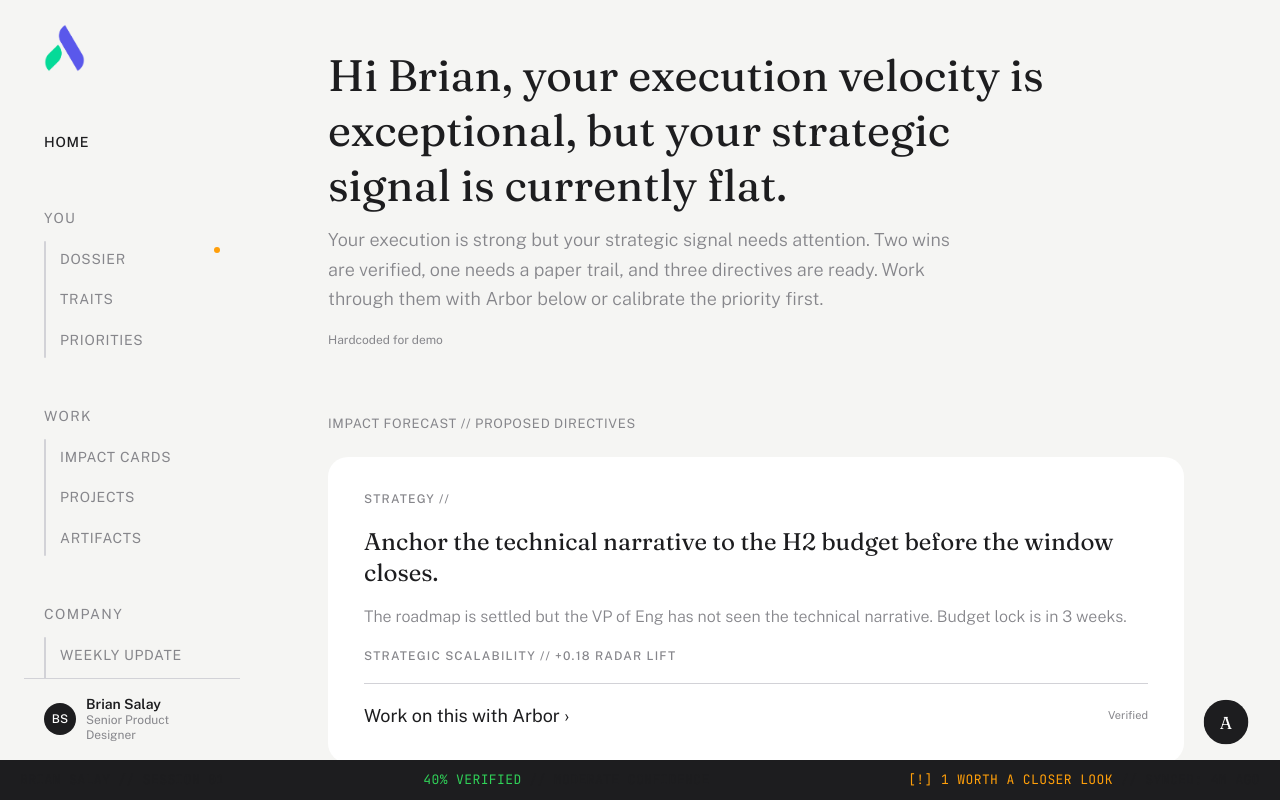
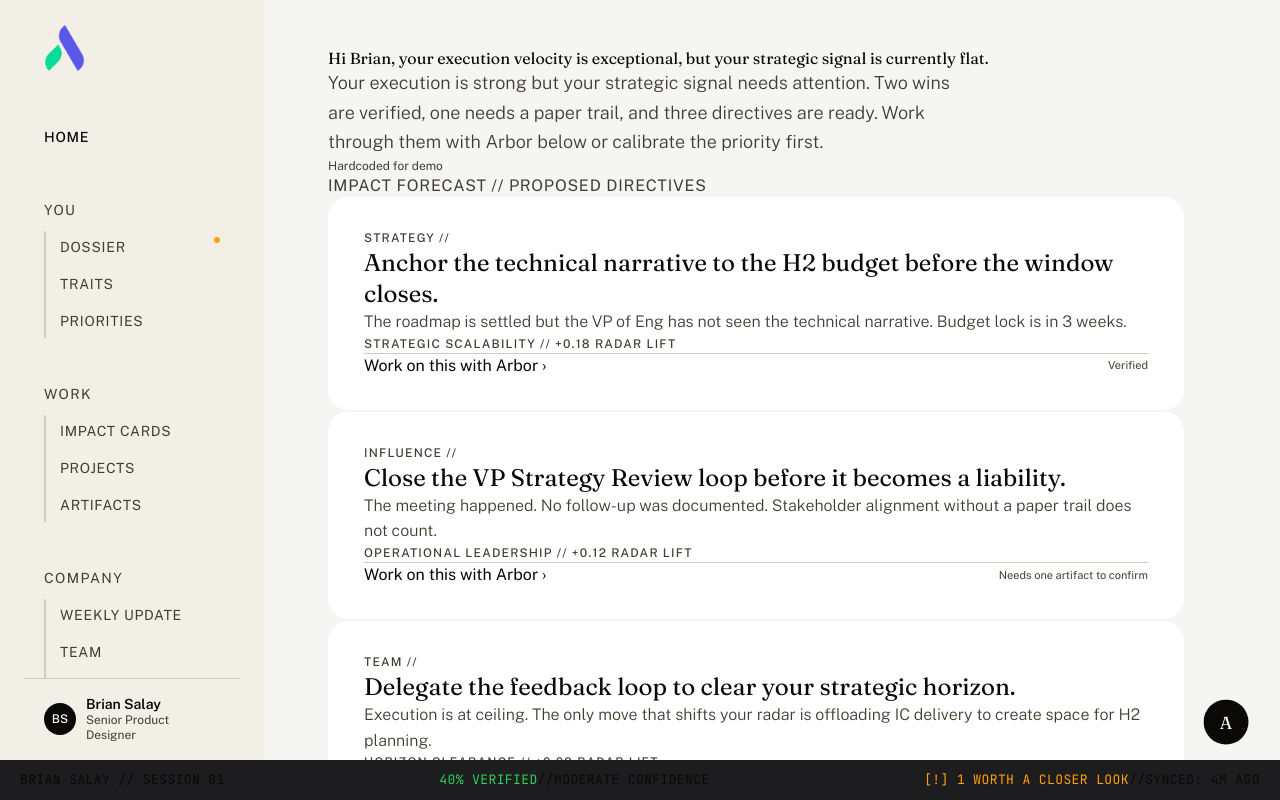
Before and after one commit to briansalayBMS/arborix-playground, a Next.js app: page /home in a window 1280 px wide. Shown: the top 800 px of the page. Built offline with nearby package versions, Linux system fonts and the light colour scheme; no server answers.

Commit message:
Track 1 Step 1.2: replace tokens.css with v0.2.0 four-tier structure (Sienna default, cool buff ink, sharper radii, faster motion)

```diff
--- a/src/styles/tokens.css
+++ b/src/styles/tokens.css
@@ -1,204 +1,214 @@
-/* ==========================================================================
-   ARBORIX DESIGN TOKENS
-   Version 1.1 · April 2026
-   Source of truth: arborix-design-system.md + arborix-grid-system.md
-   ========================================================================== */
+/* ============================================================
+   TIER 1 — PRIMITIVES
+   Raw values. The atomic alphabet of the system.
+   Components and surfaces never reference this tier directly.
+   ============================================================ */
+:root {
+  /* Color — Ink scale (cool buff) */
+  --ink-0:   #ffffff;
+  --ink-50:  #f2efe6;
+  --ink-100: #e6e2d5;
+  --ink-200: #d2ccba;
+  --ink-300: #b0a896;
+  --ink-400: #857d6c;
+  --ink-500: #5e5749;
+  --ink-600: #423d33;
+  --ink-700: #2b2823;
+  --ink-800: #181613;
+  --ink-900: #0a0908;
 
+  /* Color — Sienna (default brand) */
+  --sienna-100: #f4e5d9;
+  --sienna-200: #e5c4a7;
+  --sienna-300: #d19a6e;
+  --sienna-500: #b05030;
+  --sienna-700: #843620;
+  --sienna-800: #5e2516;
+  --sienna-900: #3a150a;
 
-/* --------------------------------------------------------------------------
-   COLORS — Primary palette
-   Three colors only. Color appears only where data is alive.
-   -------------------------------------------------------------------------- */
+  /* Color — Tide (brand option) */
+  --tide-100: #e3eced;
+  --tide-200: #c1d3d6;
+  --tide-300: #95b3b8;
+  --tide-500: #4d7c83;
+  --tide-700: #234b52;
+  --tide-800: #173238;
+  --tide-900: #0c1f23;
 
-:root {
-  --color-primary:    #1D1D1F;
-  --color-blue:       #0071E3;
-  --color-amber:      #FF9F0A;
-  --color-green:      #30D158;
-  --color-red:        #EF4444;
-  --color-conflict:   #EF4444;
-  --color-background: #F5F5F3;
-  --color-surface:    #FFFFFF;
-  --color-secondary:  #86868B;
-  --color-border:     #D2D2D7;
-  --color-track:      #F0F0F0;
-  --color-card:       #FFFFFF;
-  --color-bg:         #F5F5F3;
+  /* Color — Forest (brand option) */
+  --forest-100: #e0e8dc;
+  --forest-200: #bdcdb3;
+  --forest-300: #8da681;
+  --forest-500: #547548;
+  --forest-700: #2e4a25;
+  --forest-800: #1c3014;
+  --forest-900: #0d1c08;
+
+  /* Spacing — base-4 scale */
+  --space-0:  0;
+  --space-1:  0.25rem;
+  --space-2:  0.5rem;
+  --space-3:  0.75rem;
+  --space-4:  1rem;
+  --space-6:  1.5rem;
+  --space-8:  2rem;
+  --space-12: 3rem;
+  --space-16: 4rem;
+  --space-24: 6rem;
+  --space-32: 8rem;
+
+  /* Typography — Families */
+  --font-sans:  "Public Sans", system-ui, sans-serif;
+  --font-serif: "Fraunces", Georgia, serif;
+  --font-mono:  "JetBrains Mono", ui-monospace, monospace;
+
+  /* Typography — Sizes */
+  --text-xs:   0.75rem;
+  --text-sm:   0.875rem;
+  --text-base: 1rem;
+  --text-lg:   1.125rem;
+  --text-xl:   1.375rem;
+  --text-2xl:  1.75rem;
+  --text-3xl:  2.25rem;
+  --text-4xl:  3rem;
+  --text-5xl:  4.5rem;
+
+  /* Typography — Weights */
+  --font-weight-regular:  400;
+  --font-weight-medium:   500;
+  --font-weight-semibold: 600;
+
+  /* Typography — Line heights */
+  --leading-tight:  1.15;
+  --leading-snug:   1.35;
+  --leading-normal: 1.55;
+
+  /* Radius */
+  --radius-none: 0;
+  --radius-sm:   0.25rem;
+  --radius-md:   0.5rem;
+  --radius-lg:   0.875rem;
+  --radius-full: 999px;
+
+  /* Border */
+  --border-thin:   1px;
+  --border-medium: 2px;
+
+  /* Elevation — Shadows */
+  --shadow-sm: 0 1px 2px rgba(14, 13, 11, 0.04);
+  --shadow-md: 0 4px 16px rgba(14, 13, 11, 0.06), 0 1px 2px rgba(14, 13, 11, 0.04);
+  --shadow-lg: 0 12px 40px rgba(14, 13, 11, 0.08), 0 2px 6px rgba(14, 13, 11, 0.04);
+
+  /* Motion — Duration */
+  --duration-quick: 80ms;
+  --duration-base:  180ms;
+
+  /* Motion — Easing */
+  --ease-standard: cubic-bezier(0.3, 0, 0.2, 1);
+
+  /* ============================================================
+     TIER 2 — SEMANTIC (Brand)
+     Active brand is Sienna. Swappable at this layer.
+     ============================================================ */
+
+  --brand-100: var(--sienna-100);
+  --brand-300: var(--sienna-300);
+  --brand-500: var(--sienna-500);
+  --brand-700: var(--sienna-700);
+  --brand-800: var(--sienna-800);
+
+  /* ============================================================
+     TIER 2 — SEMANTIC (Color)
+     Surfaces, text, borders, action, accent
+     ============================================================ */
+
+  /* Surface */
+  --color-surface-default: var(--ink-50);
+  --color-surface-raised:  var(--ink-0);
+  --color-surface-sunken:  var(--ink-100);
+
+  /* Text */
+  --color-text-primary:   var(--ink-900);
+  --color-text-secondary: var(--ink-600);
+  --color-text-tertiary:  var(--ink-500);
+  --color-text-inverse:   var(--ink-0);
+
+  /* Border */
+  --color-border-default: var(--ink-200);
+  --color-border-strong:  var(--ink-300);
+
+  /* Action */
+  --color-action-default: var(--brand-700);
+  --color-action-hover:   var(--brand-800);
+  --color-action-text:    var(--ink-0);
+
+  /* Accent */
+  --color-accent: var(--brand-500);
+
+  /* ============================================================
+     TIER 2 — SEMANTIC (Spacing)
+     Inset (component padding), stack (vertical rhythm), section
+     ============================================================ */
+
+  --space-inset-sm: var(--space-2);
+  --space-inset-md: var(--space-4);
+  --space-inset-lg: var(--space-6);
+
+  --space-stack-sm: var(--space-3);
+  --space-stack-md: var(--space-6);
+  --space-stack-lg: var(--space-12);
+
+  --space-section: var(--space-24);
+
+  /* ============================================================
+     TIER 2 — SEMANTIC (Radius)
+     Control (buttons, inputs), surface (cards, frames)
+     ============================================================ */
+
+  --radius-control: var(--radius-sm);
+  --radius-surface: var(--radius-md);
+
+  /* ============================================================
+     TIER 2 — SEMANTIC (Typography)
+     Label, body, heading (three sizes), display
+     ============================================================ */
+
+  --type-label:   var(--text-sm);
+  --type-body:    var(--text-base);
+  --type-heading-sm: var(--text-lg);
+  --type-heading-md: var(--text-2xl);
+  --type-heading-lg: var(--text-4xl);
+  --type-display: var(--text-5xl);
+
+  /* ============================================================
+     TIER 3 — COMPONENT
+     Components compose semantic tokens. Added as needed.
+     ============================================================ */
+
+  /* ============================================================
+     LEGACY ALIASES (removed in Step 1.3)
+     These keep arborix-ds.css and existing components rendering
+     until Step 1.3 sweeps them out. Do not add new references.
+     ============================================================ */
+
+  --color-primary:    var(--color-text-primary);
+  --color-secondary:  var(--color-text-secondary);
+  --color-tertiary:   var(--color-text-tertiary);
+  --color-background: var(--color-surface-default);
+  --color-bg:         var(--color-surface-default);
+  --color-card:       var(--color-surface-raised);
+  --color-surface:    var(--color-surface-raised);
+  --color-border:     var(--color-border-default);
+  --color-track:      var(--color-surface-sunken);
+  --color-blue:       var(--brand-700);
+  --color-red:        #ff3b30;
+  --color-green:      #30d158;
+  --color-amber:      #ff9f0a;
+  --color-conflict:   var(--color-red);
+  --color-verified:   var(--color-green);
+  --color-weak:       var(--ink-300);
+  --color-inferred:   var(--ink-400);
+  --color-strip-bg:   var(--color-surface-sunken);
+  --color-strip-muted: var(--color-text-secondary);
+  --color-strip-text: var(--color-text-primary);
 }
-
-
-/* --------------------------------------------------------------------------
-   TYPOGRAPHY — Three voices, no overlap
-   -------------------------------------------------------------------------- */
-
-:root {
-  /* Font families */
-  --font-serif:    'Instrument Serif', Georgia, serif;
-  --font-sans:     'Inter', system-ui, sans-serif;
-  --font-mono:     'Source Code Pro', 'Courier New', monospace;
-
-  /* Type scale */
-  --text-hero:       44px;
-  --text-question:   24px;
-  --text-title:      20px;
-  --text-body:       18px;
-  --text-secondary:  16px;
-  --text-small:      13px;
-  --text-mono:       13px;
-
-  /* Line heights */
-  --leading-serif:  1.25;
-  --leading-body:   1.75;
-  --leading-label:  1.35;
-  --leading-meta:   1.33;
-  --leading-sm:     1.00;
-
-  /* Letter spacing */
-  --tracking-label: 0.05em;
-  --tracking-mono:  0.03em;
-  --tracking-none:  0;
-}
-
-
-/* --------------------------------------------------------------------------
-   SPACING — 4px baseline grid
-   All spacing values are multiples of 4px.
-   Font sizes and line-heights are exempt.
-   Border widths (1px, 2px) are exempt.
-   -------------------------------------------------------------------------- */
-
-:root {
-  /* Micro scale — inside components only */
-  --spacing-1x:   4px;   /* Micro gaps: indicator dot margins, tab group internal gaps */
-  --spacing-2x:   8px;   /* Tight grouping: label to input, icon to text, pill padding */
-  --spacing-3x:   12px;  /* Component internal gaps */
-
-  /* Macro scale — between components and sections */
-  /* DO NOT compress these values. */
-  --spacing-4x:   16px;  /* Card grid gaps */
-  --spacing-5x:   20px;  /* Section label to content */
-  --spacing-6x:   24px;  /* Card internal spacing between related elements */
-  --spacing-8x:   32px;  /* Label to data number, content group gaps */
-  --spacing-10x:  40px;  /* Card internal padding — standard */
-  --spacing-12x:  48px;  /* Card internal padding — large (narrative, inquiry) */
-  --spacing-16x:  64px;  /* Between major sections on a page */
-
-  /* Card internal spacing — named for context */
-  --card-padding:           var(--spacing-10x); /* 40px standard */
-  --card-padding-large:     var(--spacing-12x); /* 48px narrative, inquiry */
-  --card-gap:               var(--spacing-4x);  /* 16px between cards in a grid */
-  --section-gap:            var(--spacing-16x); /* 64px between major sections */
-  --label-to-content:       var(--spacing-5x);  /* 20px section label to content */
-  --label-to-number:        var(--spacing-8x);  /* 32px label to data number */
-  --number-to-description:  var(--spacing-6x);  /* 24px number to description */
-  --description-to-delta:   var(--spacing-5x);  /* 20px description to delta */
-  --inquiry-label-to-q:     var(--spacing-5x);  /* 20px inquiry label to question */
-  --inquiry-q-to-cta:       var(--spacing-8x);  /* 32px question to CTA */
-  --narrative-label-to-body:var(--spacing-8x);  /* 32px narrative label to body */
-}
-
-
-/* --------------------------------------------------------------------------
-   GRID — 12-column system
-   Base: 1440px. Nav: 200px fixed. Content area: 1240px.
-   Column: 76px. Gutter: 24px. Margin: 32px.
-   -------------------------------------------------------------------------- */
-
-:root {
-  --grid-columns:       12;
-  --grid-gutter:        24px;
-  --grid-margin:        32px;
-  --grid-column-width:  76px;  /* (1176px - 11 × 24px) ÷ 12 */
-  --grid-max-width:     1440px;
-  --nav-width:          200px;
-  --nav-width-collapsed: 48px; /* Icon-only below 1280px */
-  --nav-gutter:         0px;
-  --main-with-nav-ml:   var(--nav-width);
-
-  /* Functional card widths — pre-calculated */
-  /* Formula: (cols × 76px) + ((cols − 1) × 24px) */
-  --card-4col:   376px;  /* (4 × 76) + (3 × 24) */
-  --card-6col:   576px;  /* (6 × 76) + (5 × 24) */
-  --card-8col:   776px;  /* (8 × 76) + (7 × 24) */
-  --card-12col:  1176px; /* (12 × 76) + (11 × 24) */
-}
-
-
-/* --------------------------------------------------------------------------
-   COMPONENT HEIGHTS — Interactive elements only
-   Cards: height is determined by content + padding, never fixed.
-   -------------------------------------------------------------------------- */
-
-:root {
-  --height-sm:      32px;  /* Pills, status badges, tight secondary actions */
-  --height-md:      36px;  /* Buttons — primary and ghost */
-  --height-lg:      40px;  /* Inputs, Command Strip */
-  --height-xl:      48px;  /* Card internal padding reference (large content blocks) */
-  --command-strip-height: 40px;
-}
-
-
-/* --------------------------------------------------------------------------
-   BORDER RADIUS — 4px grid multiples
-   -------------------------------------------------------------------------- */
-
-:root {
-  --radius-sm:    8px;   /* Small elements: tab container, avatar */
-  --radius-md:    16px;  /* Medium elements */
-  --radius-card:  20px;  /* All cards — Apple-standard, on grid */
-  --radius-pill:  980px; /* Full pill: buttons, status badges */
-}
-
-
-/* --------------------------------------------------------------------------
-   LINE LENGTH — Per text style, not universal
-   Apply via max-width on prose containers inside wide cards.
-   -------------------------------------------------------------------------- */
-
-:root {
-  --measure-body:        65ch;  /* Narrative/Body, Observation/Body */
-  --measure-inquiry:     60ch;  /* Statement/Question (Instrument Serif 24px) */
-  --measure-gap:         70ch;  /* Gap/Body (Inter 16px) */
-  --measure-full:        100%;  /* No constraint — data tables, charts, UI */
-}
-
-
-/* --------------------------------------------------------------------------
-   SHADOWS — Hover only, never at rest
-   -------------------------------------------------------------------------- */
-
-:root {
-  --shadow-card-hover: 0 2px 20px rgba(0, 0, 0, 0.04);
-  --shadow-tab-active: 0 1px 4px rgba(0, 0, 0, 0.04);
-}
-
-
-/* --------------------------------------------------------------------------
-   TRANSITIONS
-   -------------------------------------------------------------------------- */
-
-:root {
-  --transition-default: all 0.2s ease;
-  --transition-hover:   all 0.3s ease;
-  --transition-fast:    all 0.15s ease;
-}
-
-
-/* --------------------------------------------------------------------------
-   DATA VIZ — Specific values for SVG and canvas elements
-   -------------------------------------------------------------------------- */
-
-:root {
-  --viz-polygon-opacity:     0.08;  /* Radar polygon fill opacity */
-  --viz-area-opacity-top:    0.12;  /* Area chart top opacity */
-  --viz-area-opacity-mid:    0.06;  /* Area chart mid opacity */
-  --viz-node-strong:         8px;   /* Strong radar node diameter */
-  --viz-node-weak:           5px;   /* Weak radar node diameter */
-  --viz-node-halo-opacity:   0.1;   /* Radial halo opacity */
-  --viz-stroke-width:        1px;   /* Radar polygon, trend line */
-  --viz-ring-stroke:         3px;   /* Ring chart stroke width */
-  --viz-ring-diameter:       68px;  /* Ring chart diameter (17x grid) */
-  --viz-guide-stroke:        0.5px; /* Concentric guide rings */
-  --viz-spoke-stroke:        0.5px; /* Radar spoke lines */
-  --viz-axis-bar-height:     2px;   /* Axis bar fill height */
-}
```
